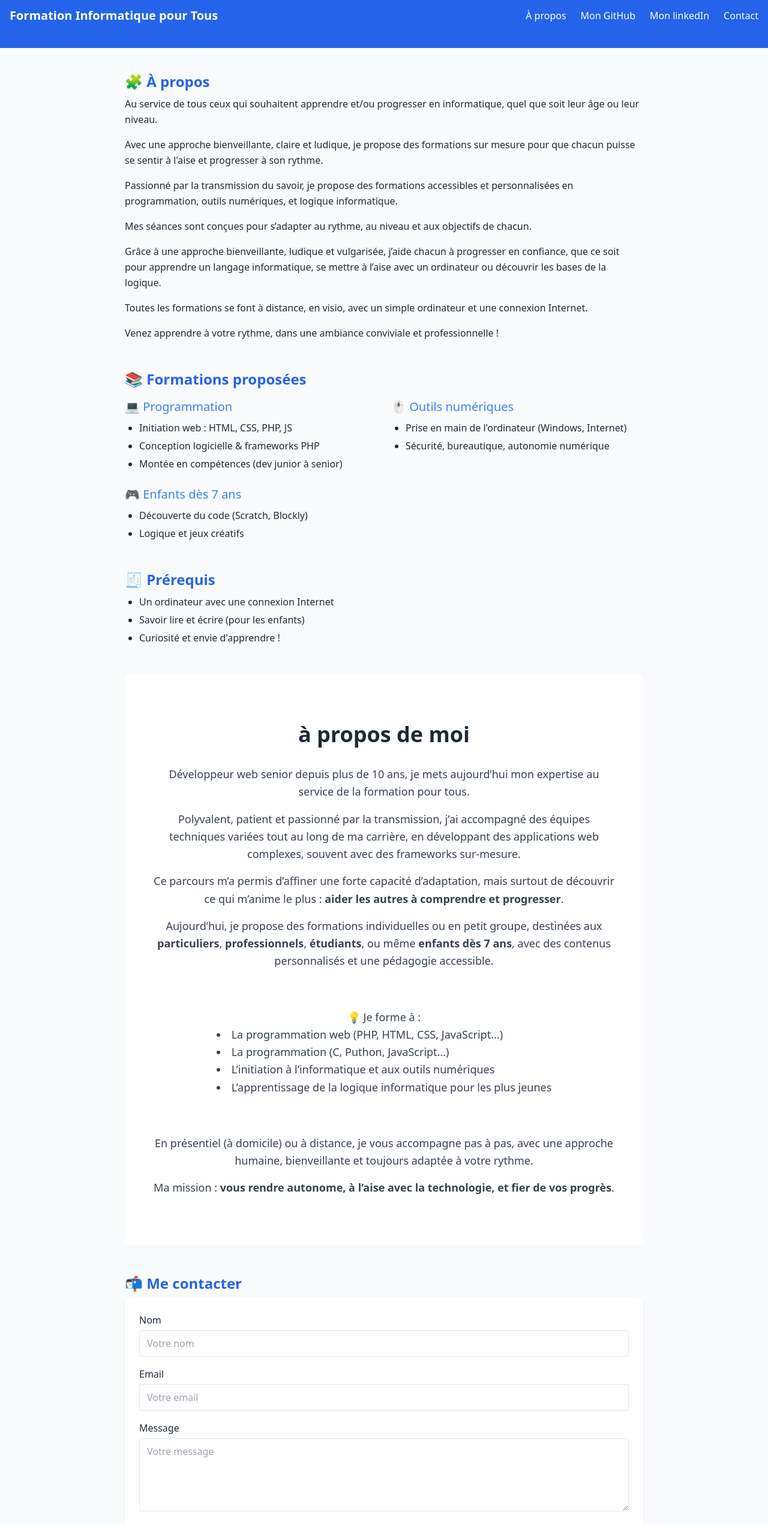
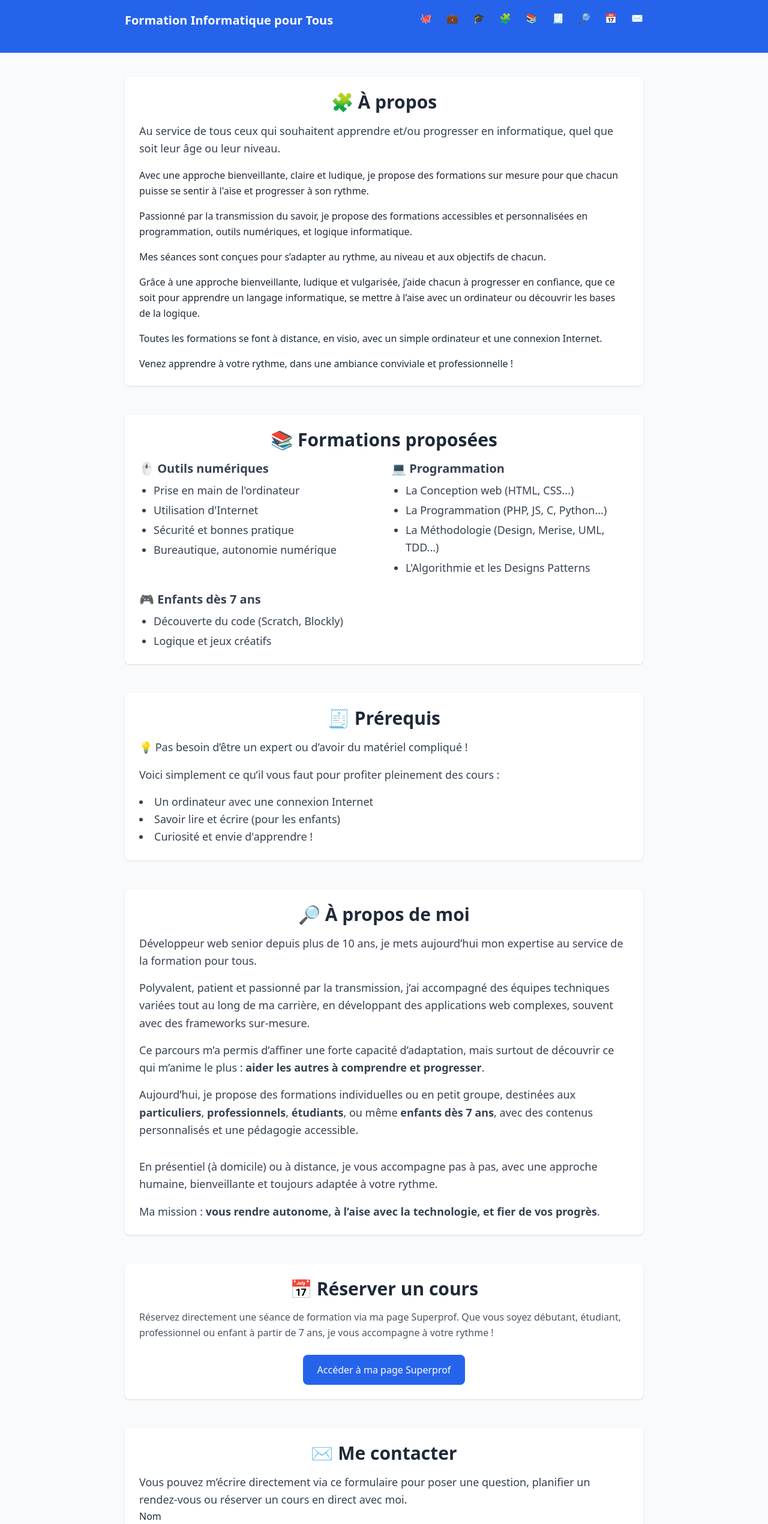
Before and after one commit to ftripoli/FormationsInformatiqueUniverselles, a plain HTML site: page index.html in a window 1280 px wide. Shown: the part 100-2640 px from the top of the page at 60% size. Drawn offline with nearby package versions, Linux system fonts and the light colour scheme.

Commit message:
add: menu, infos

```diff
--- a/index.html
+++ b/index.html
@@ -1,8 +1,8 @@
 <!DOCTYPE html>
 <html lang="fr">
 <head>
-  <meta charset="UTF-8" />
-  <meta name="viewport" content="width=device-width, initial-scale=1.0" />
+  <meta charset="UTF-8">
+  <meta name="viewport" content="width=device-width, initial-scale=1.0">
   <title>Formation Informatique pour Tous</title>
   <script src="https://cdn.tailwindcss.com"></script>
   <script src="https://cdn.emailjs.com/dist/email.min.js"></script>
@@ -11,22 +11,86 @@
       emailjs.init("0qE0EQqxwPDwH31qV");
     })();
   </script>
+  <style>
+    .menu-link
+    {
+        position: relative;
+        display: inline-block;
+    }
+    .tooltip
+    {
+        visibility: hidden;
+        opacity: 0;
+        background-color: #333;
+        color: #fff;
+        text-align: center;
+        border-radius: 5px;
+        padding: 5px;
+        position: absolute;
+        z-index: 1;
+        bottom: -150%; /* Positionner le tooltip au-dessus */
+        left: 50%;
+        transform: translateX(-50%);
+        transition: opacity 0.3s ease;
+        font-size: 0.9rem;
+        white-space: nowrap; /* Empêcher les retours à la ligne */
+        width: auto; /* Assurer que la largeur s'adapte au contenu */
+        max-width: 200px; /* Limiter la largeur maximale si nécessaire */
+    }
+    .menu-link:hover .tooltip
+    {
+        visibility: visible;
+        opacity: 1;
+    }
+  </style>
 </head>
 <body class="bg-gray-50 text-gray-800 font-sans leading-relaxed">
-
   <header class="bg-blue-600 text-white py-6">
     <div class="max-w-4xl mx-auto px-4">
       <h1 class="text-3xl font-bold">Formation Informatique pour Tous</h1>
       <p class="mt-2 text-lg">Pour particuliers, professionnels, &eacute;tudiants et enfants d&egrave;s 7 ans</p>
     </div>
-
-    <div class="max-w-7xl mx-auto px-4 py-4 flex justify-between items-center">
+    <div class="max-w-4xl mx-auto px-4 py-4 flex justify-between items-center">
+      <h1 class="text-3xl font-bold">
         <a href="https://ftripoli.github.io/formations/" class="text-xl font-semibold">Formation Informatique pour Tous</a>
+      </h1>
       <nav class="space-x-6 hidden md:flex">
-        <a href="#about" class="hover:text-gray-300 transition">À propos</a>
-        <a href="https://github.com/ftripoli" target="_blank" class="hover:text-gray-300 transition">Mon GitHub</a>
-        <a href="https://www.linkedin.com/in/fabrice-t-05445684/" target="_blank" class="hover:text-gray-300">Mon linkedIn</a>
-        <a href="#contact" class="hover:text-gray-300 transition">Contact</a>
+        <a href="https://github.com/ftripoli" target="_blank" class="menu-link">
+          <span class="emoji">🐙</span>
+          <span class="tooltip">GitHub</span>
+        </a>
+        <a href="https://www.linkedin.com/in/fabrice-t-05445684/" target="_blank" class="menu-link">
+          <span class="emoji">💼</span>
+          <span class="tooltip">LinkedIn</span>
+        </a>
+        <a href="https://www.superprof.fr/ir/36403739-f7d218/" target="_blank" class="menu-link">
+          <span class="emoji">🎓</span>
+          <span class="tooltip">Superprof</span>
+        </a>
+        <a href="#about" class="menu-link">
+          <span class="emoji">🧩</span>
+          <span class="tooltip">&Agrave; propos</span>
+        </a>
+        <a href="#formations" class="menu-link">
+          <span class="emoji">📚</span>
+          <span class="tooltip">Formations propos&eacute;es</span>
+        </a>
+        <a href="#requirements" class="menu-link">
+          <span class="emoji">🧾</span>
+          <span class="tooltip">Pr&eacute;requis</span>
+        </a>
+        <a href="#about_me" class="menu-link">
+          <span class="emoji">🔎</span>
+          <span class="tooltip">&Agrave; propos de moi</span>
+        </a>
+        <a href="#booking" class="menu-link">
+          <span class="emoji">📅</span>
+          <span class="tooltip">R&eacute;server un cours</span>
+        </a>
+        <a href="#contact" class="menu-link">
+          <span class="emoji">✉️</span>
+          <span class="tooltip">Contact</span>
+        </a>
       </nav>
       <button id="menu-toggle" class="md:hidden focus:outline-none">
         <svg class="w-6 h-6" fill="none" stroke="currentColor" stroke-width="2" viewBox="0 0 24 24">
@@ -35,18 +99,23 @@
       </button>
     </div>
     <div id="mobile-menu" class="md:hidden hidden px-4 pb-4">
-      <a href="#about" class="block py-2 hover:text-gray-300">À propos</a>
-      <a href="https://github.com/ftripoli" target="_blank" class="block py-2 hover:text-gray-300">Mon GitHub</a>
-      <a href="https://www.linkedin.com/in/fabrice-t-05445684/" target="_blank" class="block py-2 hover:text-gray-300">Mon linkedIn</a>
-      <a href="#contact" class="block py-2 hover:text-gray-300">Contact</a>
+      <a href="https://github.com/ftripoli" target="_blank" class="block py-2 hover:text-gray-300">🐙 GitHub</a>
+      <a href="https://www.linkedin.com/in/fabrice-t-05445684/" target="_blank" class="block py-2 hover:text-gray-300">💼 LinkedIn</a>
+      <a href="https://www.superprof.fr/ir/36403739-f7d218/" target="_blank" class="menu-link">🎓 Superprof</a>
+      <a href="#about" class="block py-2 hover:text-gray-300">🧩 &Agrave; propos</a>
+      <a href="#formations" class="block py-2 hover:text-gray-300">📚 Formations propos&eacute;es</a>
+      <a href="#requirements" class="block py-2 hover:text-gray-300">🧾 Pr&eacute;requis</a>
+      <a href="#about_me" class="block py-2 hover:text-gray-300">🔎 &Agrave; propos de moi</a>
+      <a href="#booking" class="block py-2 hover:text-gray-300">📅 R&eacute;server un cours</a>
+      <a href="#contact" class="block py-2 hover:text-gray-300">✉️ Contact</a>
     </div>
   </header>
 
   <main class="max-w-4xl mx-auto px-4 py-10 space-y-12">
-
-    <section>
-      <h2 class="text-2xl font-semibold text-blue-600 mb-2">🧩 &Agrave; propos</h2>
-      <p>
+    <section id="about">
+      <div class="bg-white p-6 rounded-lg shadow">
+        <h2 class="text-3xl font-bold mb-4 text-center">🧩 &Agrave; propos</h2>
+        <p class="text-gray-700 text-lg leading-relaxed">
           Au service de tous ceux qui souhaitent apprendre et/ou progresser en informatique, quel que soit leur &acirc;ge ou leur niveau.
         </p>
         <p class="mt-4">
@@ -67,51 +136,69 @@
         <p class="mt-4">
           Venez apprendre &agrave; votre rythme, dans une ambiance conviviale et professionnelle !
         </p>
+      </div>
     </section>
 
-    <section>
-      <h2 class="text-2xl font-semibold text-blue-600 mb-4">📚 Formations propos&eacute;es</h2>
+    <section id="formations">
+      <div class="bg-white p-6 rounded-lg shadow">
+        <h2 class="text-3xl font-bold mb-4 text-center">📚 Formations propos&eacute;es</h2>
 
         <div class="grid md:grid-cols-2 gap-6">
-        <div>
-          <h3 class="text-xl font-medium text-blue-500">💻 Programmation</h3>
+          <div class="text-gray-700 text-lg leading-relaxed">
+            <h3 class="text-xl font-semibold">🖱️ Outils num&eacute;riques</h3>
             <ul class="list-disc ml-6 mt-2 space-y-1">
-            <li>Initiation web : HTML, CSS, PHP, JS</li>
-            <li>Conception logicielle &amp; frameworks PHP</li>
-            <li>Mont&eacute;e en comp&eacute;tences (dev junior &agrave; senior)</li>
+              <li>Prise en main de l'ordinateur</li>
+              <li>Utilisation d'Internet</li>
+              <li>S&eacute;curit&eacute; et bonnes pratique</li>
+              <li>Bureautique, autonomie num&eacute;rique</li>
             </ul>
           </div>
 
-        <div>
-          <h3 class="text-xl font-medium text-blue-500">🖱️ Outils num&eacute;riques</h3>
+          <div class="text-gray-700 text-lg leading-relaxed">
+            <h3 class="text-xl font-semibold">💻 Programmation</h3>
             <ul class="list-disc ml-6 mt-2 space-y-1">
-            <li>Prise en main de l'ordinateur (Windows, Internet)</li>
-            <li>S&eacute;curit&eacute;, bureautique, autonomie num&eacute;rique</li>
+              <li>La Conception web (HTML, CSS...)</li>
+              <li>La Programmation (PHP, JS, C, Python...)</li>
+              <li>La M&eacute;thodologie (Design, Merise, UML, TDD...)</li>
+              <li>L'Algorithmie et les Designs Patterns</li>
             </ul>
           </div>
 
-        <div>
-          <h3 class="text-xl font-medium text-blue-500">🎮 Enfants d&egrave;s 7 ans</h3>
+          <div class="text-gray-700 text-lg leading-relaxed">
+            <h3 class="text-xl font-semibold">🎮 Enfants d&egrave;s 7 ans</h3>
             <ul class="list-disc ml-6 mt-2 space-y-1">
               <li>D&eacute;couverte du code (Scratch, Blockly)</li>
               <li>Logique et jeux cr&eacute;atifs</li>
             </ul>
           </div>
         </div>
+      </div>
     </section>
 
-    <section>
-      <h2 class="text-2xl font-semibold text-blue-600 mb-2">🧾 Pr&eacute;requis</h2>
-      <ul class="list-disc ml-6 mt-2 space-y-1">
+    <section id="requirements">
+      <div class="bg-white p-6 rounded-lg shadow">
+        <h2 class="text-3xl font-bold mb-4 text-center">🧾 Pr&eacute;requis</h2>
+        <div class="text-gray-700 text-lg leading-relaxed">
+          <p class="mt-4">
+            💡 Pas besoin d’être un expert ou d’avoir du mat&eacute;riel compliqu&eacute; !
+          </p>
+          <p class="mt-4">
+            Voici simplement ce qu’il vous faut pour profiter pleinement des cours :
+          </p>
+          <div class="mt-4">
+            <ul class="list-disc list-inside text-left inline-block text-gray-700">
               <li>Un ordinateur avec une connexion Internet</li>
               <li>Savoir lire et &eacute;crire (pour les enfants)</li>
               <li>Curiosit&eacute; et envie d'apprendre !</li>
             </ul>
+          </div>
+        </div>
+      </div>
     </section>
 
-    <section id="about" class="bg-white py-20 px-6 md:px-12">
-      <div class="max-w-5xl mx-auto text-center">
-        <h2 class="text-4xl font-bold text-gray-800 mb-8">&agrave; propos de moi</h2>
+    <section id="about_me">
+      <div class="bg-white p-6 rounded-lg shadow">
+        <h2 class="text-3xl font-bold mb-4 text-center">🔎 &Agrave; propos de moi</h2>
         <div class="text-gray-700 text-lg leading-relaxed">
           <p class="mt-4">
             D&eacute;veloppeur web senior depuis plus de 10 ans, je mets aujourd’hui mon expertise au service de la formation pour tous.
@@ -122,36 +209,45 @@
           </p>
 
           <p class="mt-4">
-            Ce parcours m’a permis d’affiner une forte capacit&eacute; d’adaptation, mais surtout de d&eacute;couvrir ce qui m’anime le plus : <strong>aider les autres &agrave; comprendre et progresser</strong>.
+            Ce parcours m’a permis d’affiner une forte capacit&eacute; d’adaptation, mais surtout de d&eacute;couvrir ce qui m’anime le plus : <strong class="font-semibold">aider les autres &agrave; comprendre et progresser</strong>.
           </p>
 
           <p class="mt-4">
-            Aujourd’hui, je propose des formations individuelles ou en petit groupe, destin&eacute;es aux <strong>particuliers</strong>, <strong>professionnels</strong>, <strong>&eacute;tudiants</strong>, ou même <strong>enfants d&egrave;s 7 ans</strong>, avec des contenus personnalis&eacute;s et une p&eacute;dagogie accessible.
+            Aujourd’hui, je propose des formations individuelles ou en petit groupe, destin&eacute;es aux <strong class="font-semibold">particuliers</strong>, <strong class="font-semibold">professionnels</strong>, <strong class="font-semibold">&eacute;tudiants</strong>, ou même <strong class="font-semibold">enfants d&egrave;s 7 ans</strong>, avec des contenus personnalis&eacute;s et une p&eacute;dagogie accessible.
           </p>
 
-          <p class="mt-16">
-          💡 Je forme &agrave; :
-            <ul class="list-disc list-inside text-left inline-block text-gray-700">
-              <li>La programmation web (PHP, HTML, CSS, JavaScript...)</li>
-              <li>La programmation (C, Puthon, JavaScript...)</li>
-              <li>L’initiation &agrave; l’informatique et aux outils num&eacute;riques</li>
-              <li>L’apprentissage de la logique informatique pour les plus jeunes</li>
-            </ul>
-          </p>
-          <p class="mt-16">
+          <p class="mt-8">
             En pr&eacute;sentiel (&agrave; domicile) ou &agrave; distance, je vous accompagne pas &agrave; pas, avec une approche humaine, bienveillante et toujours adapt&eacute;e &agrave; votre rythme.
           </p>
 
           <p class="mt-4">
-            Ma mission : <strong>vous rendre autonome, &agrave; l’aise avec la technologie, et fier de vos progr&egrave;s</strong>.
+            Ma mission : <strong class="font-semibold">vous rendre autonome, &agrave; l’aise avec la technologie, et fier de vos progr&egrave;s</strong>.
           </p>
         </div>
       </div>
     </section>
 
-    <section>
-      <h2 class="text-2xl font-semibold text-blue-600 mb-2">📬 Me contacter</h2>
-      <form id="contact-form" class="bg-white p-6 rounded-lg shadow space-y-4">
+    <section id="booking">
+      <div class="bg-white p-6 rounded-lg shadow">
+        <h2 class="text-3xl font-bold mb-4 text-center">📅 R&eacute;server un cours</h2>
+        <p class="text-gray-600 mb-6">
+          R&eacute;servez directement une s&eacute;ance de formation via ma page Superprof. Que vous soyez d&eacute;butant, &eacute;tudiant, professionnel ou enfant à partir de 7 ans, je vous accompagne à votre rythme !
+        </p>
+        <div class="flex justify-center items-center">
+          <a href="https://www.superprof.fr/ir/36403739-f7d218/" target="_blank" class="inline-block bg-blue-600 text-white px-6 py-3 rounded-lg hover:bg-blue-700 transition">
+            Acc&eacute;der à ma page Superprof
+          </a>
+        </div>
+      </div>
+    </section>
+
+    <section id="contact">
+      <div class="bg-white p-6 rounded-lg shadow">
+        <h2 class="text-3xl font-bold mb-4 text-center">✉️ Me contacter</h2>
+        <p class="text-gray-700 text-lg leading-relaxed">
+          Vous pouvez m’&eacute;crire directement via ce formulaire pour poser une question, planifier un rendez-vous ou r&eacute;server un cours en direct avec moi.
+        </p>
+        <form id="contact-form" class="space-y-4">
           <div>
             <label class="block font-medium">Nom</label>
             <input type="text" name="name" placeholder="Votre nom" class="w-full mt-1 border rounded px-3 py-2" required>
@@ -168,15 +264,21 @@
             Envoyer
           </button>
         </form>
-      <p class="mt-4 text-sm text-gray-500">Ou contactez-moi directement &agrave; : <strong>formationsinformatiquepourtous@gmail.com</strong></p>
+      </div>
+      <p class="mt-4 text-sm text-gray-500">Ou contactez-moi directement &agrave; : <strong class="font-semibold">formationsinformatiquepourtous@gmail.com</strong></p>
     </section>
-
   </main>
 
   <footer class="text-center text-sm text-gray-500 py-6 bg-gray-100">
     © 2025 - Formation Informatique pour Tous
   </footer>
+
   <script>
+    const menuToggle = document.getElementById('menu-toggle');
+    const mobileMenu = document.getElementById('mobile-menu');
+    menuToggle.addEventListener('click', () => {
+      mobileMenu.classList.toggle('hidden');
+    });
     document.getElementById('contact-form').addEventListener('submit', function(e) {
       e.preventDefault();
 
```
Lines whose indentation alone changed are shown as unchanged.
